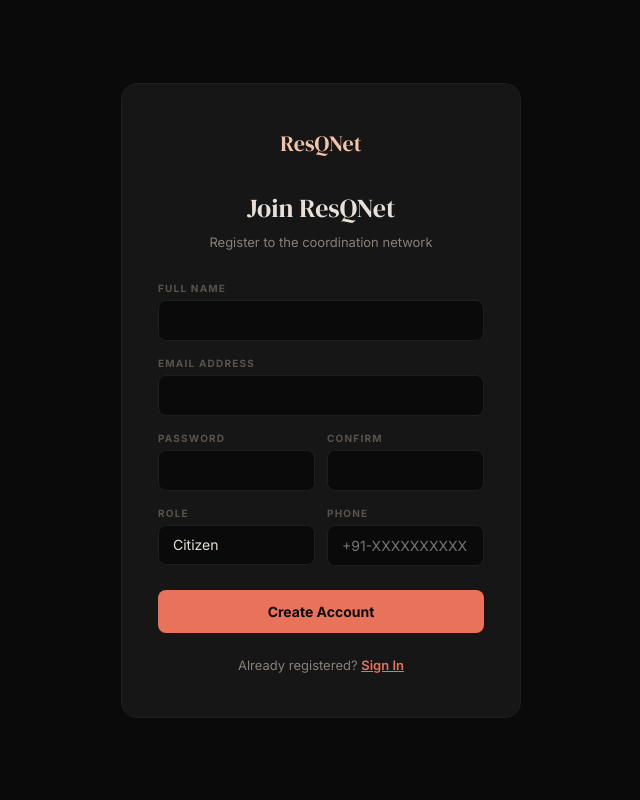
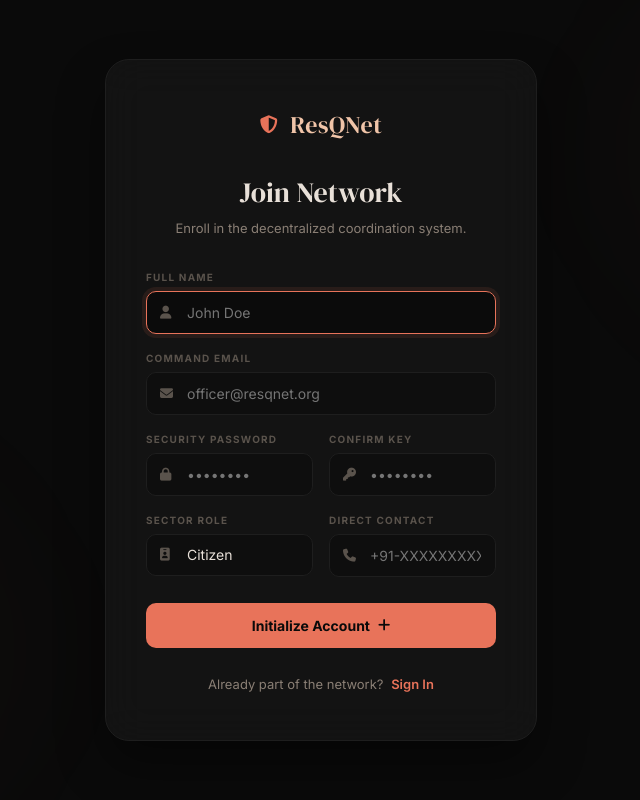
Before and after one commit to Samakshg11/ResQNet, a Laravel app: page /register in a window 1280 px wide. Shown: the whole page, without its empty margins (319-959 px from the left). Run offline with Laravel 12, Linux system fonts and the light colour scheme.

Commit message:
Enhance login and registration UI with premium design and fix WebSocket config references

```diff
--- a/resources/views/auth/register.blade.php
+++ b/resources/views/auth/register.blade.php
@@ -1,50 +1,294 @@
 <!DOCTYPE html>
 <html lang="en">
 <head>
-    <meta charset="UTF-8"><meta name="viewport" content="width=device-width, initial-scale=1.0">
+    <meta charset="UTF-8">
+    <meta name="viewport" content="width=device-width, initial-scale=1.0">
     <title>Register — ResQNet</title>
     <link href="https://fonts.googleapis.com/css2?family=Inter:wght@400;500;600;700;800&family=DM+Serif+Display&display=swap" rel="stylesheet">
+    <link rel="stylesheet" href="https://cdnjs.cloudflare.com/ajax/libs/font-awesome/6.5.1/css/all.min.css">
     <style>
-        *{margin:0;padding:0;box-sizing:border-box}body{font-family:'Inter',sans-serif;background:#0a0a0a;color:#e8e0d8;min-height:100vh;display:flex;align-items:center;justify-content:center;-webkit-font-smoothing:antialiased}
-        .auth-wrap{width:100%;max-width:440px;padding:20px}
-        .auth-card{background:#161616;border:1px solid #1e1e1e;border-radius:16px;padding:44px 36px}
-        .brand{font-family:'DM Serif Display',serif;font-size:22px;color:#f0c4a8;text-align:center;margin-bottom:32px}
-        .title{font-family:'DM Serif Display',serif;font-size:26px;text-align:center;margin-bottom:8px;font-weight:400}
-        .subtitle{text-align:center;font-size:13px;color:#8a7f75;margin-bottom:32px}
-        .form-group{margin-bottom:16px}
-        .form-label{display:block;font-size:10px;font-weight:700;text-transform:uppercase;letter-spacing:1.2px;color:#5a534c;margin-bottom:6px}
-        .form-control{width:100%;padding:11px 14px;background:#0a0a0a;border:1px solid #1e1e1e;border-radius:8px;color:#e8e0d8;font-size:14px;font-family:inherit;transition:border .2s}
-        .form-control:focus{outline:none;border-color:#e8735a}
-        select.form-control{appearance:none}
-        .form-error{color:#e8735a;font-size:12px;margin-top:4px}
-        .form-row{display:grid;grid-template-columns:1fr 1fr;gap:12px}
-        .btn-submit{width:100%;padding:13px;background:#e8735a;color:#0a0a0a;border:none;border-radius:8px;font-size:14px;font-weight:700;cursor:pointer;font-family:inherit;transition:all .2s;margin-top:8px}
-        .btn-submit:hover{opacity:.9;box-shadow:0 0 20px rgba(232,115,90,.25)}
-        .auth-footer{text-align:center;margin-top:24px;font-size:13px;color:#8a7f75}
-        .auth-footer a{color:#e8735a;font-weight:600}
+        :root {
+            --bg: #0a0a0a;
+            --card: #161616;
+            --border: #1e1e1e;
+            --text: #e8e0d8;
+            --text2: #8a7f75;
+            --muted: #5a534c;
+            --accent: #e8735a;
+            --peach: #f0c4a8;
+            --serif: 'DM Serif Display', serif;
+            --sans: 'Inter', sans-serif;
+        }
+
+        * { margin: 0; padding: 0; box-sizing: border-box; }
+        body {
+            font-family: var(--sans);
+            background: var(--bg);
+            color: var(--text);
+            min-height: 100vh;
+            display: flex;
+            align-items: center;
+            justify-content: center;
+            -webkit-font-smoothing: antialiased;
+            overflow: hidden;
+        }
+
+        .background-blob {
+            position: fixed;
+            width: 500px;
+            height: 500px;
+            background: radial-gradient(circle, rgba(232, 115, 90, 0.05) 0%, rgba(10, 10, 10, 0) 70%);
+            border-radius: 50%;
+            z-index: -1;
+            filter: blur(60px);
+        }
+
+        .blob-1 { top: -100px; right: -100px; }
+        .blob-2 { bottom: -100px; left: -100px; }
+
+        .auth-wrap {
+            width: 100%;
+            max-width: 480px;
+            padding: 24px;
+            position: relative;
+            z-index: 1;
+        }
+
+        .auth-card {
+            background: rgba(22, 22, 22, 0.8);
+            backdrop-filter: blur(20px);
+            border: 1px solid var(--border);
+            border-radius: 24px;
+            padding: 48px 40px;
+            box-shadow: 0 24px 48px rgba(0, 0, 0, 0.4);
+        }
+
+        .brand {
+            font-family: var(--serif);
+            font-size: 24px;
+            color: var(--peach);
+            text-align: center;
+            margin-bottom: 32px;
+            letter-spacing: 0.5px;
+            display: flex;
+            align-items: center;
+            justify-content: center;
+            gap: 12px;
+        }
+
+        .brand i { font-size: 18px; color: var(--accent); }
+
+        .title {
+            font-family: var(--serif);
+            font-size: 28px;
+            text-align: center;
+            margin-bottom: 8px;
+            font-weight: 400;
+            color: var(--text);
+        }
+
+        .subtitle {
+            text-align: center;
+            font-size: 13px;
+            color: var(--text2);
+            margin-bottom: 32px;
+            line-height: 1.5;
+        }
+
+        .form-group { margin-bottom: 18px; }
+
+        .form-label {
+            display: block;
+            font-size: 10px;
+            font-weight: 700;
+            text-transform: uppercase;
+            letter-spacing: 1.2px;
+            color: var(--muted);
+            margin-bottom: 8px;
+        }
+
+        .input-wrapper {
+            position: relative;
+            display: flex;
+            align-items: center;
+        }
+
+        .input-wrapper i {
+            position: absolute;
+            left: 14px;
+            font-size: 13px;
+            color: var(--muted);
+            transition: color 0.3s;
+        }
+
+        .form-control {
+            width: 100%;
+            padding: 12px 14px 12px 40px;
+            background: rgba(10, 10, 10, 0.5);
+            border: 1px solid var(--border);
+            border-radius: 10px;
+            color: var(--text);
+            font-size: 14px;
+            font-family: inherit;
+            transition: all 0.3s cubic-bezier(0.4, 0, 0.2, 1);
+        }
+
+        .form-control:focus {
+            outline: none;
+            border-color: var(--accent);
+            background: rgba(10, 10, 10, 0.8);
+            box-shadow: 0 0 0 4px rgba(232, 115, 90, 0.1);
+        }
+
+        .form-control:focus + i { color: var(--accent); }
+
+        select.form-control { appearance: none; }
+
+        .form-error {
+            color: var(--accent);
+            font-size: 11px;
+            margin-top: 6px;
+            display: flex;
+            align-items: center;
+            gap: 4px;
+        }
+
+        .form-row {
+            display: grid;
+            grid-template-columns: 1fr 1fr;
+            gap: 16px;
+        }
+
+        .btn-submit {
+            width: 100%;
+            padding: 14px;
+            background: var(--accent);
+            color: #0a0a0a;
+            border: none;
+            border-radius: 10px;
+            font-size: 14px;
+            font-weight: 700;
+            cursor: pointer;
+            font-family: inherit;
+            transition: all 0.3s;
+            display: flex;
+            align-items: center;
+            justify-content: center;
+            gap: 8px;
+            margin-top: 8px;
+        }
+
+        .btn-submit:hover {
+            opacity: 0.95;
+            transform: translateY(-2px);
+            box-shadow: 0 12px 24px rgba(232, 115, 90, 0.3);
+        }
+
+        .btn-submit:active { transform: translateY(0); }
+
+        .auth-footer {
+            text-align: center;
+            margin-top: 28px;
+            font-size: 13px;
+            color: var(--text2);
+        }
+
+        .auth-footer a {
+            color: var(--accent);
+            font-weight: 600;
+            text-decoration: none;
+            margin-left: 4px;
+            transition: opacity 0.2s;
+        }
+
+        .auth-footer a:hover { opacity: 0.8; }
+
+        @media (max-width: 480px) {
+            .auth-card { padding: 32px 20px; }
+            .form-row { grid-template-columns: 1fr; gap: 0; }
+        }
     </style>
 </head>
 <body>
+    <div class="background-blob blob-1"></div>
+    <div class="background-blob blob-2"></div>
+
     <div class="auth-wrap">
         <div class="auth-card">
-            <div class="brand">ResQNet</div>
-            <h1 class="title">Join ResQNet</h1>
-            <p class="subtitle">Register to the coordination network</p>
+            <div class="brand">
+                <i class="fas fa-shield-halved"></i>
+                ResQNet
+            </div>
+
+            <h1 class="title">Join Network</h1>
+            <p class="subtitle">Enroll in the decentralized coordination system.</p>
+
             <form method="POST" action="{{ route('register') }}">
                 @csrf
-                <div class="form-group"><label class="form-label">Full Name</label><input type="text" name="name" class="form-control" value="{{ old('name') }}" required>@error('name')<div class="form-error">{{ $message }}</div>@enderror</div>
-                <div class="form-group"><label class="form-label">Email Address</label><input type="email" name="email" class="form-control" value="{{ old('email') }}" required>@error('email')<div class="form-error">{{ $message }}</div>@enderror</div>
+                <div class="form-group">
+                    <label class="form-label">Full Name</label>
+                    <div class="input-wrapper">
+                        <i class="fas fa-user"></i>
+                        <input type="text" name="name" class="form-control" value="{{ old('name') }}" placeholder="John Doe" required autofocus>
+                    </div>
+                    @error('name')<div class="form-error">{{ $message }}</div>@enderror
+                </div>
+
+                <div class="form-group">
+                    <label class="form-label">Command Email</label>
+                    <div class="input-wrapper">
+                        <i class="fas fa-envelope"></i>
+                        <input type="email" name="email" class="form-control" value="{{ old('email') }}" placeholder="officer@resqnet.org" required>
+                    </div>
+                    @error('email')<div class="form-error">{{ $message }}</div>@enderror
+                </div>
+
                 <div class="form-row">
-                    <div class="form-group"><label class="form-label">Password</label><input type="password" name="password" class="form-control" required>@error('password')<div class="form-error">{{ $message }}</div>@enderror</div>
-                    <div class="form-group"><label class="form-label">Confirm</label><input type="password" name="password_confirmation" class="form-control" required></div>
+                    <div class="form-group">
+                        <label class="form-label">Security Password</label>
+                        <div class="input-wrapper">
+                            <i class="fas fa-lock"></i>
+                            <input type="password" name="password" class="form-control" placeholder="••••••••" required>
+                        </div>
+                        @error('password')<div class="form-error">{{ $message }}</div>@enderror
+                    </div>
+                    <div class="form-group">
+                        <label class="form-label">Confirm Key</label>
+                        <div class="input-wrapper">
+                            <i class="fas fa-key"></i>
+                            <input type="password" name="password_confirmation" class="form-control" placeholder="••••••••" required>
+                        </div>
+                    </div>
                 </div>
+
                 <div class="form-row">
-                    <div class="form-group"><label class="form-label">Role</label><select name="role" class="form-control"><option value="victim">Citizen</option><option value="volunteer">Volunteer</option></select></div>
-                    <div class="form-group"><label class="form-label">Phone</label><input type="text" name="phone" class="form-control" placeholder="+91-XXXXXXXXXX"></div>
+                    <div class="form-group">
+                        <label class="form-label">Sector Role</label>
+                        <div class="input-wrapper">
+                            <i class="fas fa-id-badge"></i>
+                            <select name="role" class="form-control">
+                                <option value="victim">Citizen</option>
+                                <option value="volunteer">Volunteer</option>
+                            </select>
+                        </div>
+                    </div>
+                    <div class="form-group">
+                        <label class="form-label">Direct Contact</label>
+                        <div class="input-wrapper">
+                            <i class="fas fa-phone"></i>
+                            <input type="text" name="phone" class="form-control" placeholder="+91-XXXXXXXXXX">
+                        </div>
+                    </div>
                 </div>
-                <button type="submit" class="btn-submit">Create Account</button>
+
+                <button type="submit" class="btn-submit">
+                    Initialize Account <i class="fas fa-plus"></i>
+                </button>
             </form>
-            <div class="auth-footer">Already registered? <a href="{{ route('login') }}">Sign In</a></div>
+
+            <div class="auth-footer">
+                Already part of the network? <a href="{{ route('login') }}">Sign In</a>
+            </div>
         </div>
     </div>
 </body>
```
